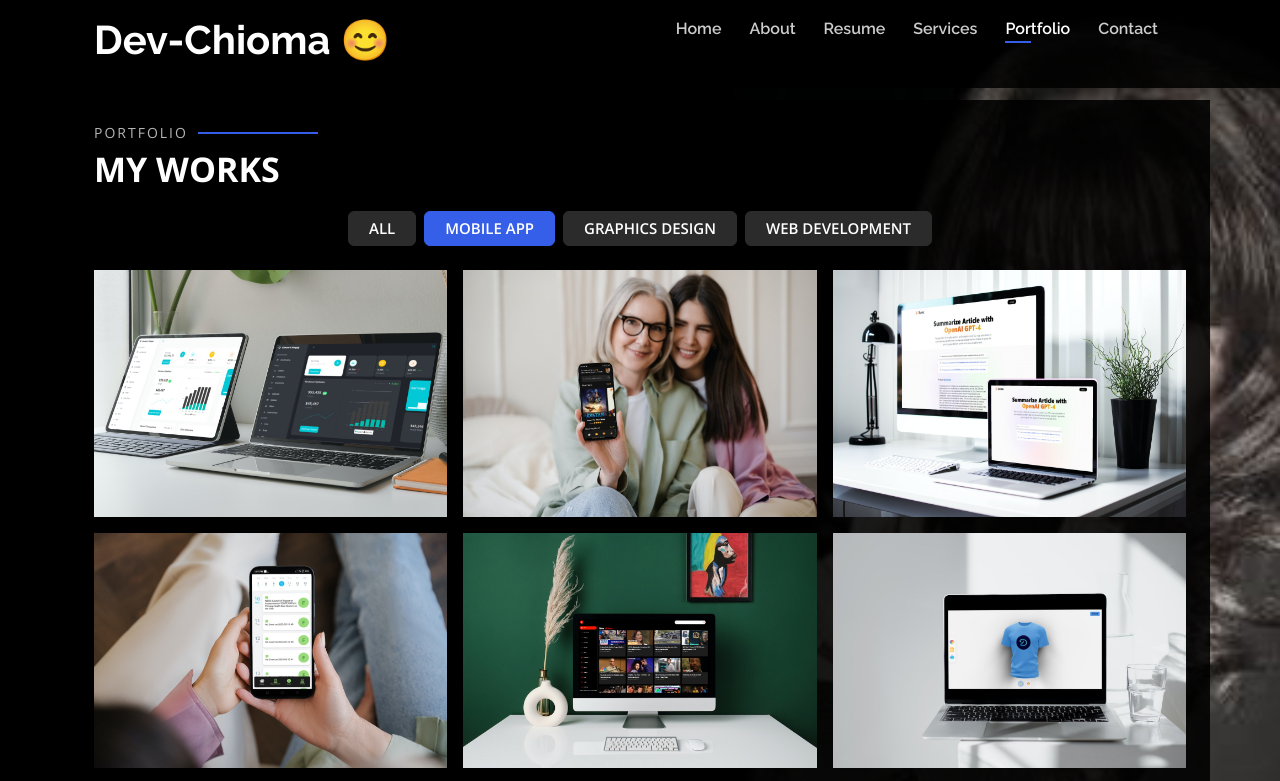
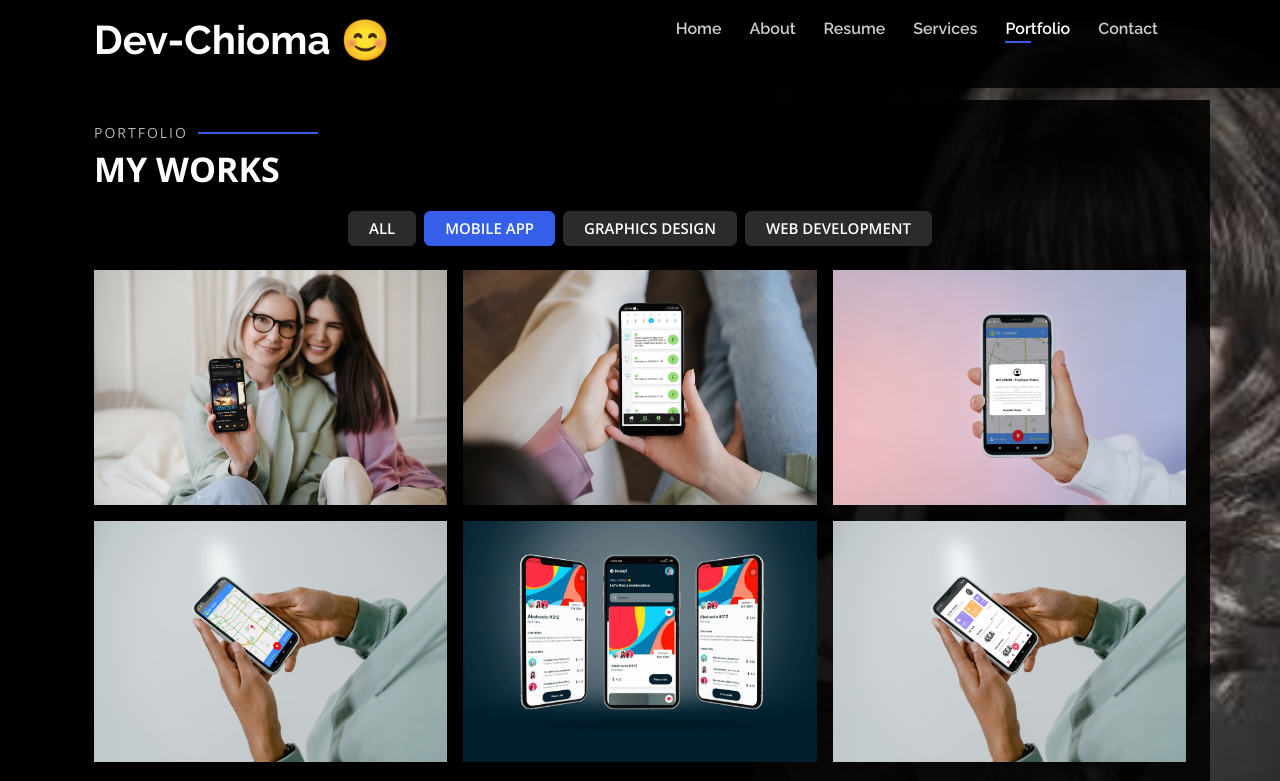
Before and after one commit to stephanie176/dev-portfolio-prac-1, a website: page portfolio.html in a window 1280 px wide. Both pictures are taken after a click on the button "MOBILE APP". Shown: the top 781 px of the page. Drawn offline with nearby package versions, Linux system fonts and the light colour scheme; a web font is replaced by a local one.

Commit message:
added filter system for the portfolio page

```diff
--- a/portfolio.html
+++ b/portfolio.html
@@ -1058,18 +1058,31 @@
   <div class="bottom">
   </div>
   <script>
-    const filterButtons = document.querySelectorAll(".filter-btn");
-    const portfolioItems = document.querySelectorAll(".portfolio-item");
+    // FILTER BUTTONS
+      document.addEventListener("DOMContentLoaded", () => {
+      const filterButtons = document.querySelectorAll(".filter-btn");
+      const portfolioItems = document.querySelectorAll(".portfolio-item");
 
-    filterButtons.forEach(btn => {
-      btn.addEventListener("click", () => {
-        let filter = btn.getAttribute("data-filter");
+      filterButtons.forEach(button => {
+        button.addEventListener("click", () => {
+          // Update button styles
+          filterButtons.forEach(btn => {
+            btn.classList.remove("btn-primary");
+            btn.classList.add("btn-light");
+          });
+          button.classList.remove("btn-light");
+          button.classList.add("btn-primary");
 
-        // Update button styles
-        filterButtons.forEach(b => b.classList.remove("btn-primary"));
-        filterButtons.forEach(b => b.classList.add("btn-light"));
-        btn.classList.add("btn-primary");
-        btn.classList.remove("btn-light");
+          const filterValue = button.getAttribute("data-filter");
+
+          portfolioItems.forEach(item => {
+            if (filterValue === "all" || item.classList.contains(filterValue)) {
+              item.style.display = "block";
+            } else {
+              item.style.display = "none";
+            }
+          });
+        });
       });
     });
   </script>
--- a/sass/main.scss
+++ b/sass/main.scss
@@ -579,6 +579,21 @@ section {
   display: block;
 }
 
+.portfolio-item {
+  transition: all 0.4s ease;
+}
+
+.portfolio-item.hide {
+  opacity: 0;
+  transform: scale(0.9);
+  pointer-events: none;
+}
+
+.portfolio-item.show {
+  opacity: 1;
+  transform: scale(1);
+}
+
 // .portfolio-carousel {
 //   position: absolute;
 //   top: 0;
```
